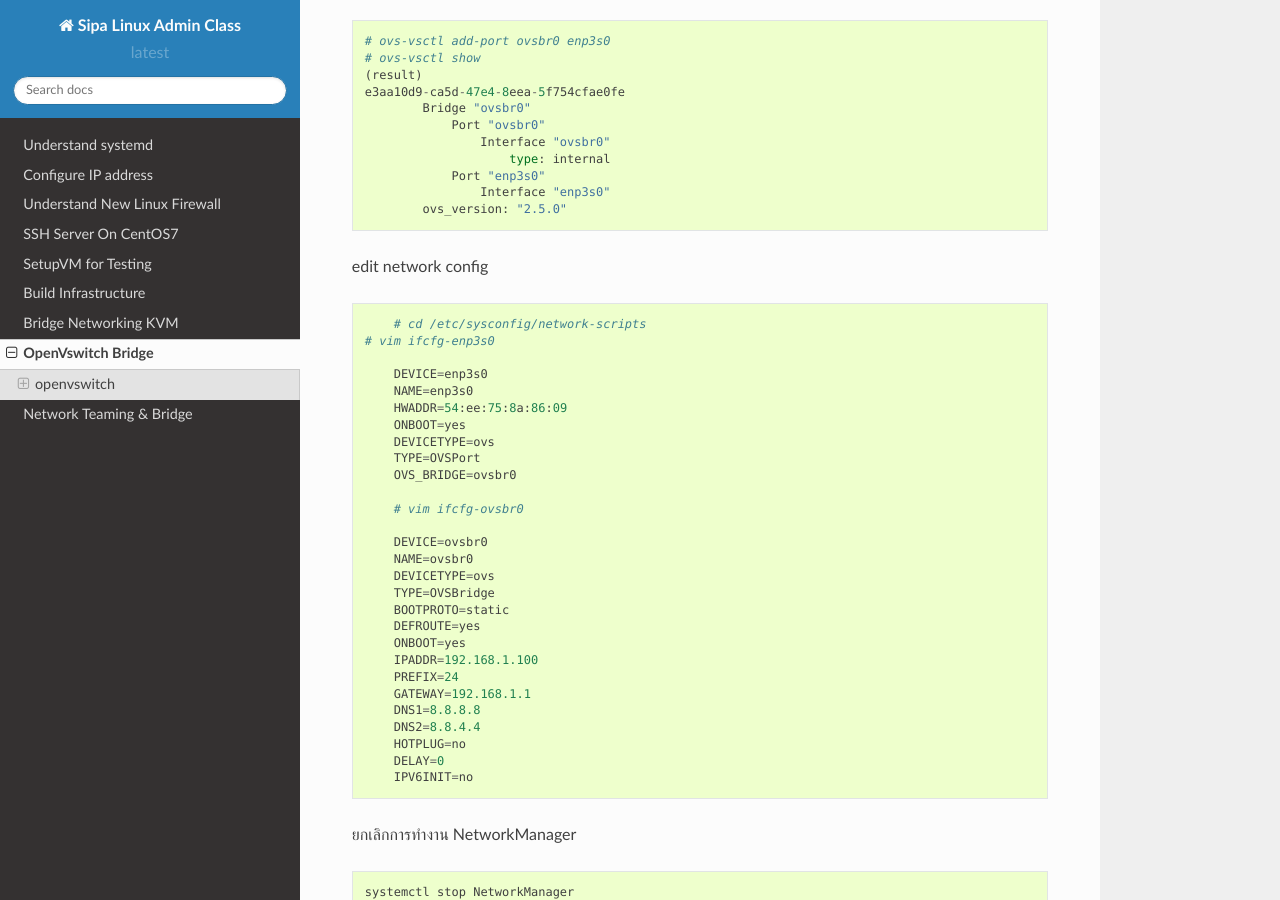
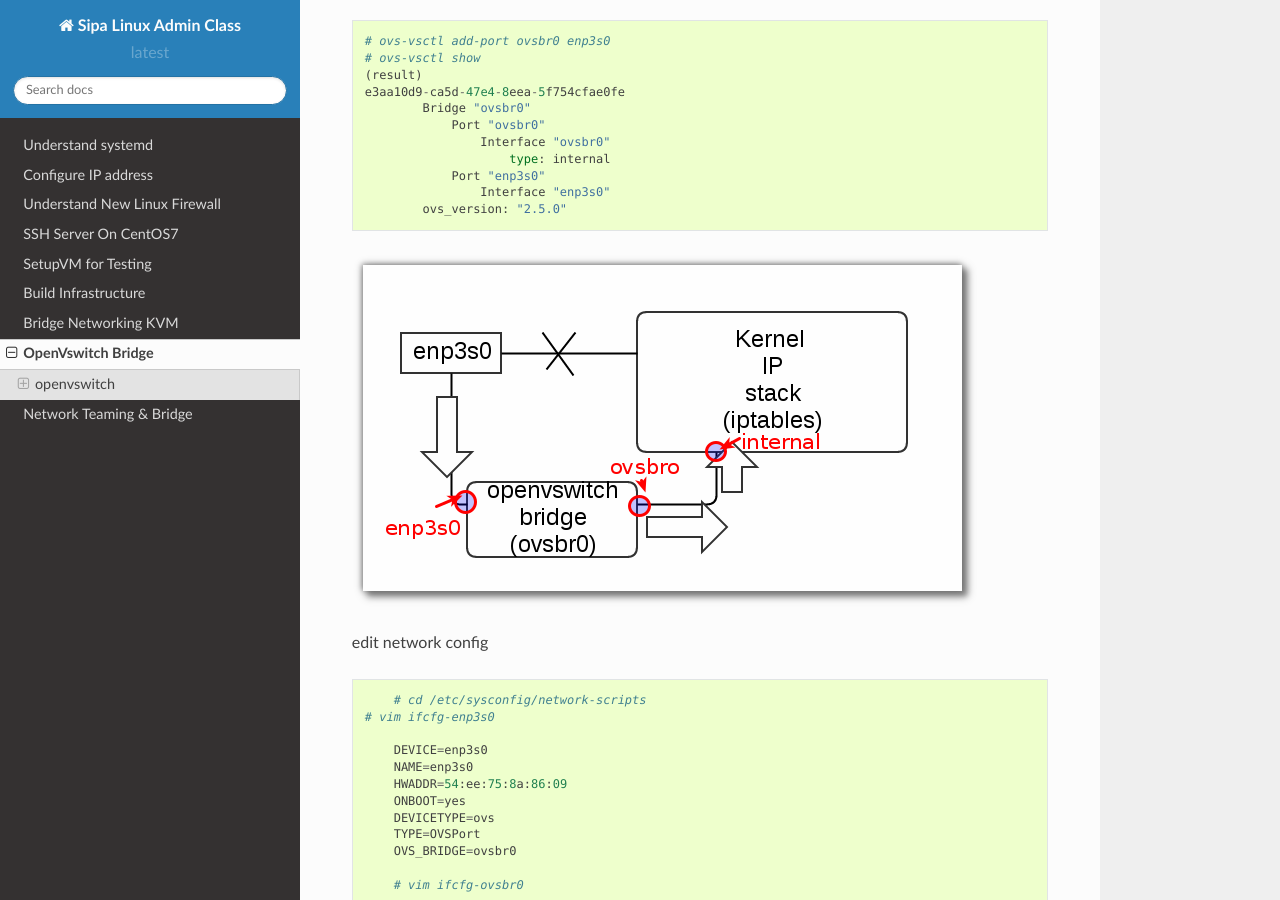
Before and after one commit to thaiopen/SipaLinuxCourse, a Sphinx documentation site: the page built from docs/source/ovs.rst, in a window 1280 px wide and 900 px high, scrolled down 1164 px. Built offline with Sphinx 7.4.7 and the Read the Docs theme 2.0.0, drawn with Linux system fonts in a browser that asks for light colours.

Commit message:
building and pushing docs

```diff
--- a/docs/source/ovs.rst
+++ b/docs/source/ovs.rst
@@ -66,6 +66,8 @@ create bridge
 		        Interface "enp3s0"
 		ovs_version: "2.5.0"
 
+.. image:: images/ovs002.png
+
 edit network config
 ::
 
--- a/docs/source/team.rst
+++ b/docs/source/team.rst
@@ -2,9 +2,10 @@
 Network Teaming & Bridge
 ========================
 
-
 Teaming
 ===========
+
+.. image:: images/team001.png
 
 vagrant
 -------
```
Also changed, not shown: docs/source/images/ovs002.png (added), docs/source/images/team001.png (added), 10 other files.
